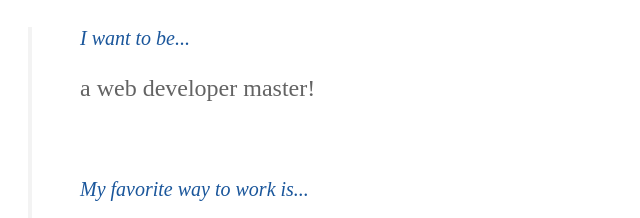
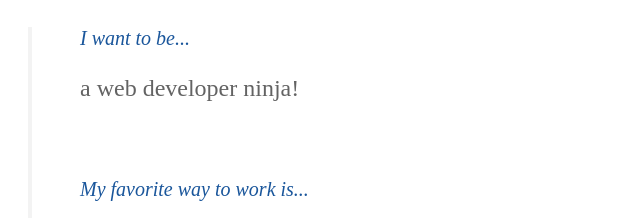
Before and after one commit to cynthiateeters/about-me, a website: page index.html in a window 1280 px wide. Shown: the part 506-724 px from the top of the page, 346-986 px from the left. Drawn offline with Linux system fonts and the light colour scheme.

Commit message:
test vscode online

```diff
--- a/index.html
+++ b/index.html
@@ -4,16 +4,14 @@
 -->
 
 <html lang="en">
+
   <head>
     <!-- TODO: fix validation error, add utf-8 encoding using a meta element with a charset attribute-->
     <title>About Me</title>
     <meta name="viewport" content="width=device-width, initial-scale=1" />
     <link rel="icon" type="image/png" sizes="96x96" href="favicon-96x96.png" />
-    <link
-      href="https://fonts.googleapis.com/css?family=Source+Sans+Pro:400,400i,700"
-      rel="stylesheet"
-      type="text/css"
-    />
+    <link href="https://fonts.googleapis.com/css?family=Source+Sans+Pro:400,400i,700" rel="stylesheet"
+      type="text/css" />
     <link rel="stylesheet" href="css/styles.css" />
   </head>
 
@@ -41,7 +39,7 @@
         <!-- TODO: fix validation warning, include a subtitle h2 element here -->
         <div class="content">
           <p class="iama">I want to be...</p>
-          <p class="my-info">a web developer master!</p>
+          <p class="my-info">a web developer ninja!</p>
           <p class="iama">My favorite way to work is...</p>
           <p class="my-info">
             late at night with large headphones and lots of coffee.
@@ -57,4 +55,5 @@
       <!-- close main -->
     </main>
   </body>
+
 </html>
```
